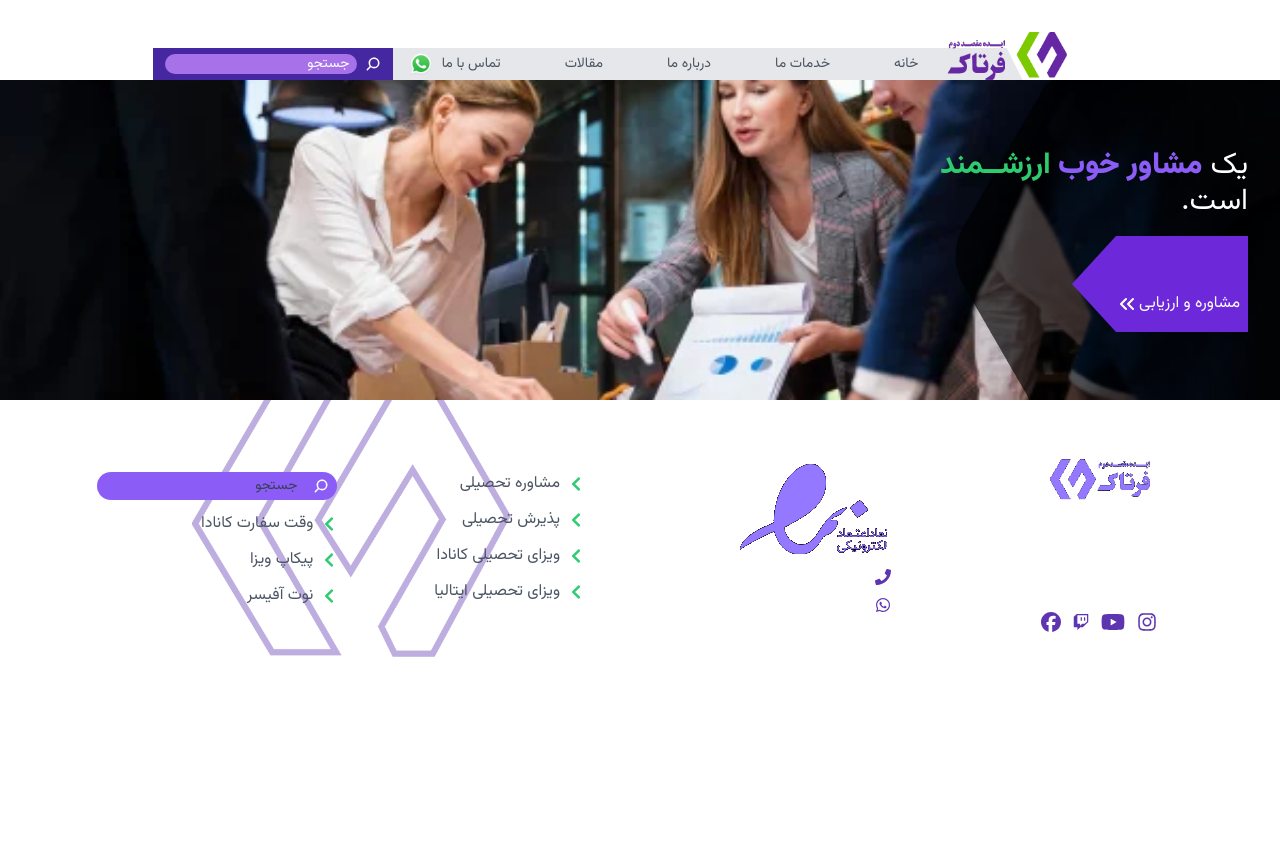
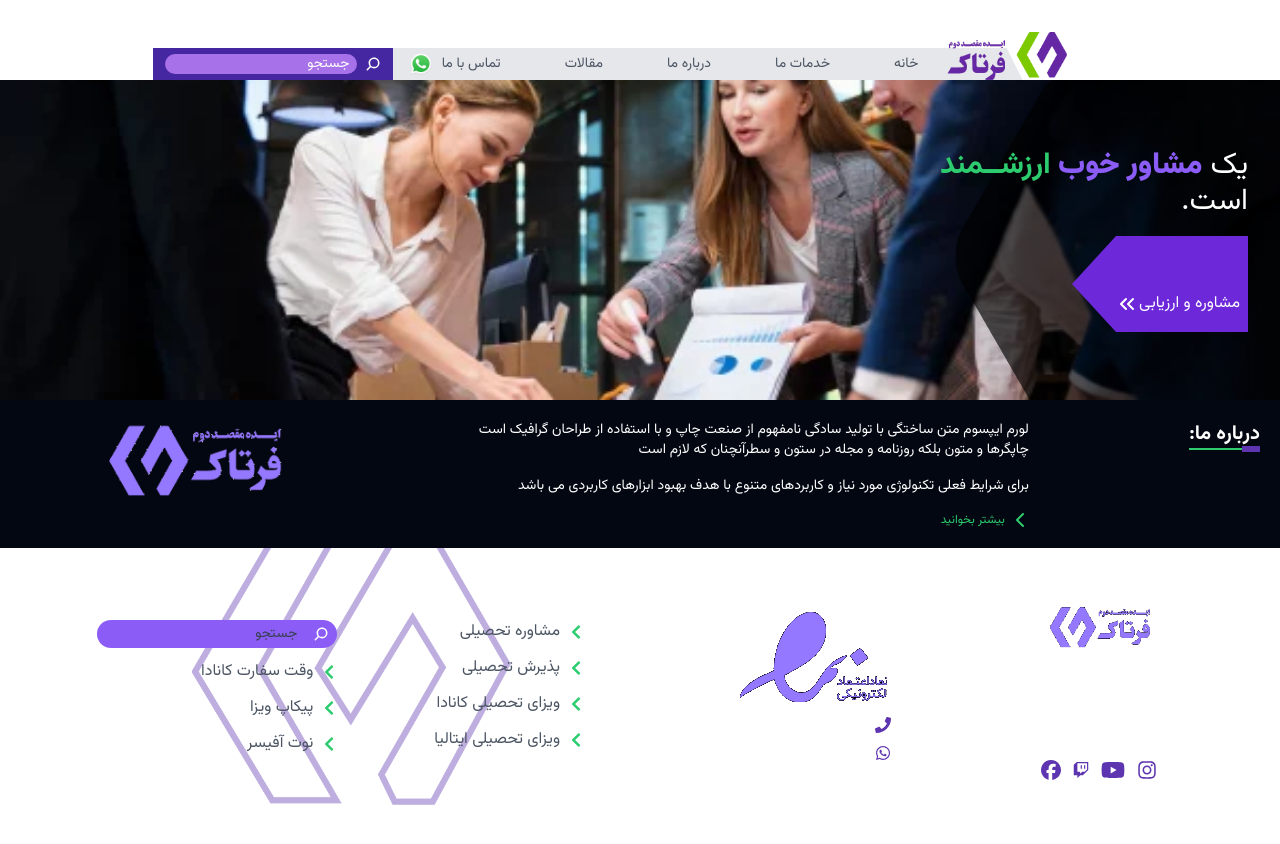
Before and after one commit to SurenAND/fartaak-landing, a Next.js app: page / in a window 1280 px wide. Shown: the top 844 px of the page. Before the commit the page ends 800 px from the top, so only its background shows below. Built offline with nearby package versions, Linux system fonts and the light colour scheme.

Commit message:
feat: create about us section

```diff
--- a/src/components/templates/Home/HomeTemplate.tsx
+++ b/src/components/templates/Home/HomeTemplate.tsx
@@ -1,7 +1,11 @@
+import AboutUs from "@/src/components/templates/Home/about-us/AboutUs";
 import Hero from "@/src/components/templates/Home/hero/Hero";
 
 const HomeTemplate = () => {
-  return <Hero/>;
+  return <>
+    <Hero />
+    <AboutUs />
+  </>;
 };
 
 export default HomeTemplate;
--- /dev/null
+++ b/src/components/templates/Home/about-us/AboutUs.tsx
@@ -0,0 +1,28 @@
+import logo from "@/src/assets/images/footer-logo-type.png"
+import Image from "next/image"
+import Link from "next/link"
+import { FaChevronLeft } from "react-icons/fa6"
+
+const AboutUs = () => {
+  return (
+    <div className="bg-gray-950 text-white px-5 py-5" id="about-us">
+        <div className="flex justify-start items-start gap-40">
+            {/* title */}
+<h3 className="text-xl font-bold relative after-border-ftGreen text-nowrap">درباره ما:</h3>
+            {/* text */}
+            <div className="flex flex-col gap-4 max-w-xl">
+            <p className="text-sm">لورم ایپسوم متن ساختگی با تولید سادگی نامفهوم از صنعت چاپ و با استفاده از طراحان گرافیک است چاپگرها و متون بلکه روزنامه و مجله در ستون و سطرآنچنان که لازم است</p>
+            <p className="text-sm">برای شرایط فعلی تکنولوژی مورد نیاز و کاربردهای متنوع با هدف بهبود ابزارهای کاربردی می باشد</p>
+            <div className="flex items-center gap-2">
+                <FaChevronLeft className="text-ftGreen" />
+                <Link href="/" className="text-xs text-ftGreen">بیشتر بخوانید</Link>
+            </div>
+            </div>
+            {/* logo */}
+            <Image src={logo} alt="logo" className="w-48 h-20" />
+        </div>
+    </div>
+  )
+}
+
+export default AboutUs
--- a/src/styles/globals.css
+++ b/src/styles/globals.css
@@ -11,6 +11,12 @@
 
   .clip-polygon-hero-btn {
     clip-path: polygon(25% 0%, 100% 0, 100% 50%, 100% 100%, 25% 100%, 0% 50%);
+  }
+}
+
+@layer components {
+  .after-border-ftGreen {
+    @apply border-b-2 border-ftGreen after:content-[''] after:w-1/4 after:h-1.5 after:bg-primary after:absolute after:-bottom-1 after:right-0;
   }
 }
 
```
